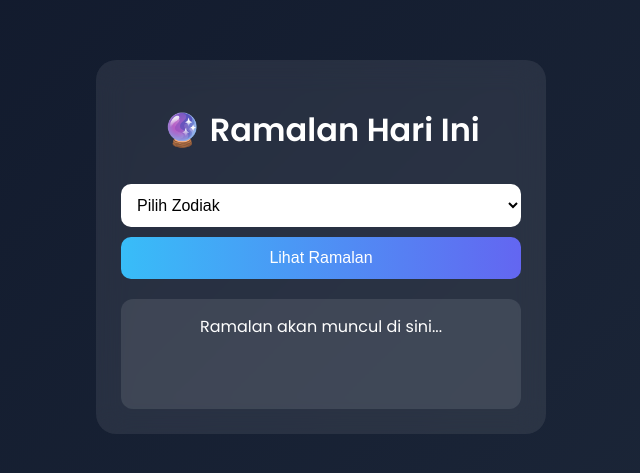
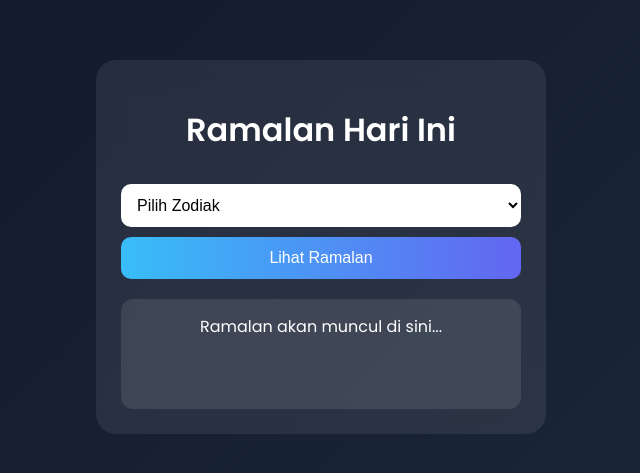
Before and after one commit to okyraya-hue/Ramalan-Zodiak, a plain HTML site: page index.html in a window 1280 px wide. Shown: the part 153-626 px from the top of the page, without its empty margins (319-959 px from the left). Drawn offline with Linux system fonts and the light colour scheme.

Commit message:
Update index.html

```diff
--- a/index.html
+++ b/index.html
@@ -71,7 +71,7 @@ button:hover{
 <body>
 
 <div class="container">
-  <h1>🔮 Ramalan Hari Ini</h1>
+  <h1>Ramalan Hari Ini</h1>
 
   <select id="zodiak">
     <option value="">Pilih Zodiak</option>
```
